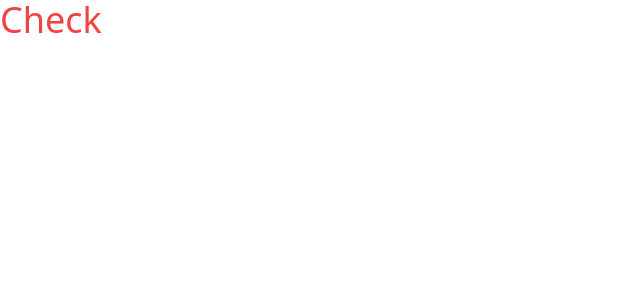
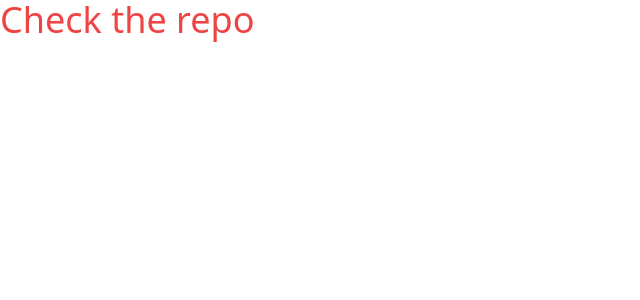
Before and after one commit to AhsanAhmadGhurki/claude-101, a React (Vite) app: page / in a window 1280 px wide. Shown: the top 300 px of the page, without its empty margins (0-640 px from the left). Built offline with nearby package versions, Linux system fonts and the light colour scheme.

Commit message:
Update .gitignore and modify App component text

```diff
--- a/src/App.jsx
+++ b/src/App.jsx
@@ -4,7 +4,7 @@ import "./index.css";
 function App() {
   return (
     <>
-      <h6 className="text-red-500 text-4xl">Check</h6>{" "}
+      <h6 className="text-red-500 text-4xl">Check the repo</h6>{" "}
     </>
   );
 }
```
Also changed, not shown: 1 other file (tests, documents, lock files or other folders).
